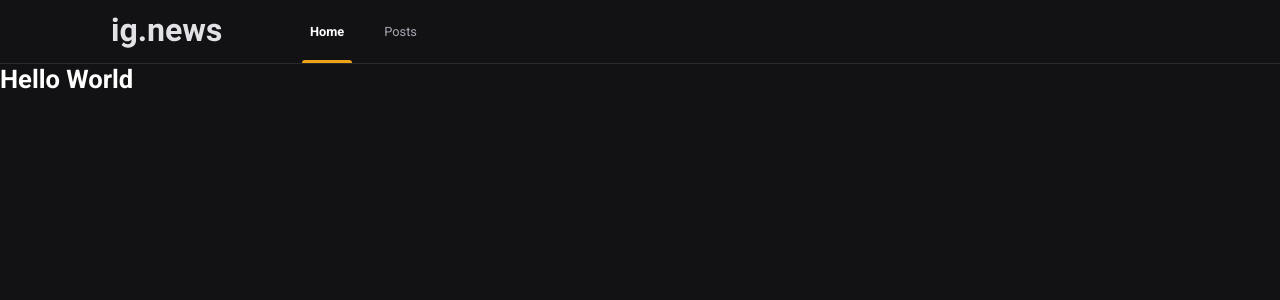
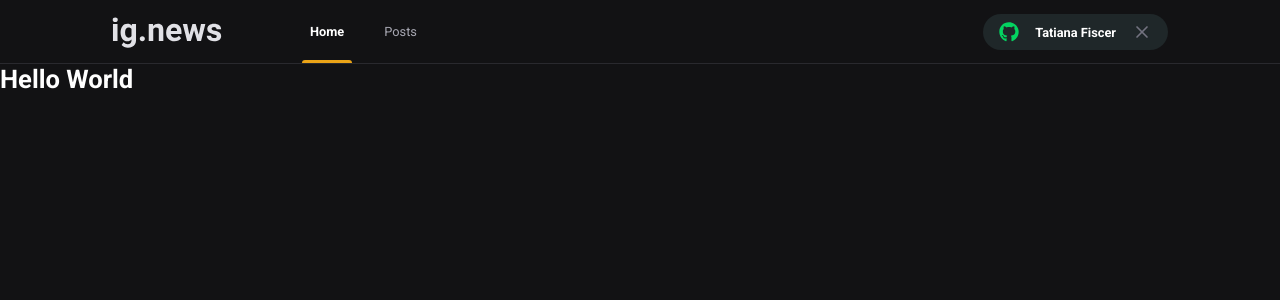
Before and after one commit to TatianaFischer/ignews, a Next.js app in the folder ignews/: page / in a window 1280 px wide. Shown: the top 300 px of the page. Built offline with nearby package versions, Linux system fonts and the light colour scheme.

Commit message:
[feat] Github button for login

```diff
--- a/ignews/package.json
+++ b/ignews/package.json
@@ -11,6 +11,7 @@
     "next": "10.2.3",
     "react": "17.0.2",
     "react-dom": "17.0.2",
+    "react-icons": "^4.2.0",
     "sass": "^1.34.0"
   },
   "devDependencies": {
--- a/ignews/src/components/Header/index.tsx
+++ b/ignews/src/components/Header/index.tsx
@@ -1,3 +1,4 @@
+import { SignInButton } from '../SignInButton';
 import styles from './styles.module.scss';
 
 export function Header() {
@@ -11,6 +12,8 @@
           <a className={styles.active}>Home</a>
           <a>Posts</a>
         </nav>
+
+        <SignInButton/>
       </div>
 
     </header>
--- a/ignews/src/components/Header/styles.module.scss
+++ b/ignews/src/components/Header/styles.module.scss
@@ -17,8 +17,6 @@
   nav {
     margin-left: 5rem;
     height: 4rem;
-  }
-
     a {
 
       display: inline-block;
@@ -60,4 +58,11 @@
         background: var(--yellow-500);
       }
     }
+
   }
+
+  > button {
+    margin-left: auto;
+  }
+
+}
--- /dev/null
+++ b/ignews/src/components/SignInButton/index.tsx
@@ -0,0 +1,35 @@
+import {FaGithub} from "react-icons/fa"
+import {FiX} from 'react-icons/fi'
+
+import styles from "./styles.module.scss";
+
+export function SignInButton() {
+
+  const isUserLoggedIn = true;
+
+  return isUserLoggedIn? (
+
+    <button
+      type="button"
+      className={styles.signInButton}
+      >
+      <FaGithub color='#04d361'/>
+        Tatiana Fiscer
+        <FiX color='#737380' className={styles.closeIcon}/>
+
+
+    </button>
+    )
+    :
+    (
+    <button
+      type="button"
+      className={styles.signInButton}
+    >
+      <FaGithub color='#eba417'/>
+        Sign in with GitHub
+    </button>
+    )
+
+
+}
--- /dev/null
+++ b/ignews/src/components/SignInButton/styles.module.scss
@@ -0,0 +1,33 @@
+.signInButton {
+  height: 2.2rem;
+  border-radius: 2rem;
+  background: var(--gray-850);
+  border: 0;
+  padding: 0 1rem;
+
+  display: flex;
+  align-items: center;
+  justify-content: center;
+
+  color: var(--white);
+  font-weight: bold;
+
+  svg {
+    width: 20px;
+    height: 20px;
+  }
+
+  svg:first-child {
+    margin-right: 1rem;
+  }
+
+  svg.closeIcon {
+    margin-left: 1rem;
+  }
+
+  &:hover {
+    filter: brightness(0.8)
+  }
+
+  transition: filter 0.2s;
+}
--- a/ignews/src/styles/global.scss
+++ b/ignews/src/styles/global.scss
@@ -10,6 +10,7 @@
   --gray-100: #e1e1e6;
   --gray-300: #a8a8b3;
    --gray-800: #29292e;
+   --gray-850: #1f2729;
   --gray-900: #121214;
 
   --cyan-500: #61dafb;
```
Also changed, not shown: 1 other file (tests, documents, lock files or other folders). Lines whose indentation alone changed are shown as unchanged.
